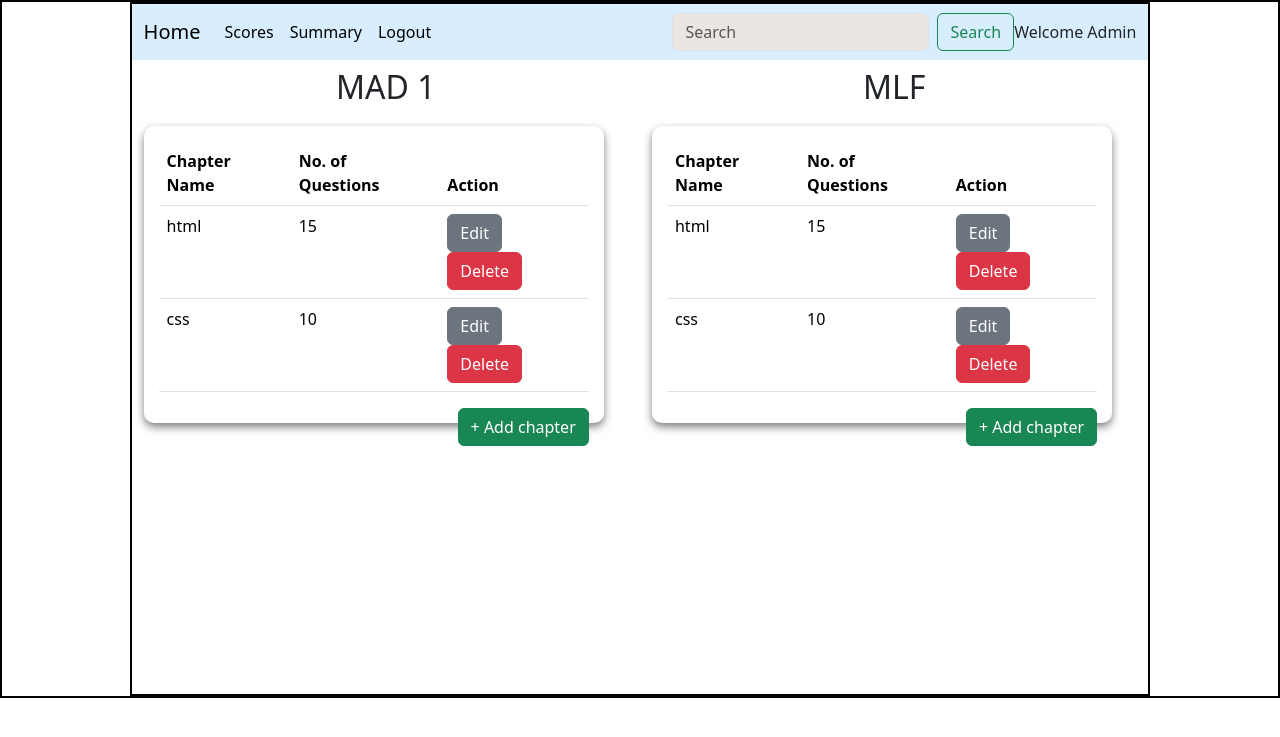
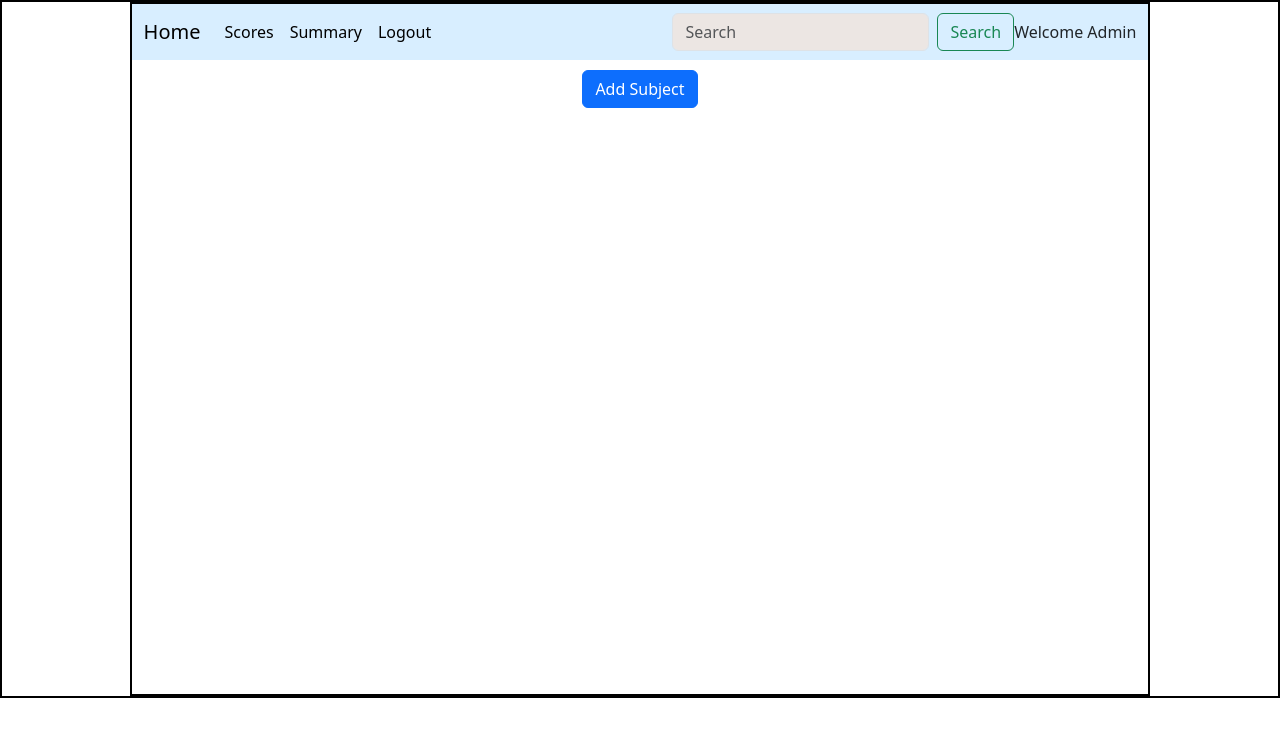
Before and after one commit to 23f2000790/Quiz-Master-MAD1-Project-Vivek, a Flask app: page /admin in a window 1280 px wide. Shown: the top 737 px of the page. Run offline with Flask 3, Linux system fonts and the light colour scheme.

Commit message:
made add subject button which uses database

```diff
--- a/application/controllers.py
+++ b/application/controllers.py
@@ -6,6 +6,8 @@ from .models import *
 @app.route('/', methods=['GET','POST'])
 def Welcome():
     return render_template('welcome.html')
+
+
 
 @app.route('/userlogin', methods=['GET','POST'])
 def user_login():
@@ -63,3 +65,22 @@ def user_scores():
 @app.route('/admin',methods=['GET','POST'])
 def admin_dashboard():
     return render_template('admin_dashboard.html')
+
+@app.route('/addsubject')
+def addsubject():
+    return render_template('add_subject.html')
+
+@app.route('/addsubject2',methods=['GET','POST'])
+def add_subject():
+    if request.form.get('submit') == "Cancel":
+        return redirect('/admin')
+    name = request.form.get("name")
+    desc = request.form.get("dsc")
+    sub = Subject.query.filter_by(name=name).first()
+    if sub:
+        return "Subject Already Exists :("
+    else:
+        subject = Subject(name=name,description=desc)
+        db.session.add(subject)
+        db.session.commit()
+        return redirect('/admin')
--- a/templates/admin_dashboard.html
+++ b/templates/admin_dashboard.html
@@ -34,7 +34,10 @@
                   <span>Welcome Admin</span>
                 </div>
               </nav>
-              <div class="container">
+              <div class="text-center">
+                <a href="/addsubject" class="btn btn-primary" style="position: relative;; margin-top: 10px;">Add Subject</a>
+              </div>
+          <!--<div class="container">
                 <div class="row">
 
                   <div class="col-md-6">
@@ -105,7 +108,7 @@
                     </div>
                   </div>
                 </div>
-              </div>
+              </div>-->
         </div>
     </div>
 </body>
--- a/templates/welcome.html
+++ b/templates/welcome.html
@@ -10,12 +10,10 @@
         <div id = "canvas">
             <h1 style="text-align: center;">Welcome to Quiz Master</h1>
             <div class="text-center">
-                <!-- Login Button -->
                 <a href="/userlogin" class="btn btn-primary">Login</a>
             </div>
             <br>
             <div class="text-center">
-                <!-- Register Button -->
                 <a href="/register" class="btn btn-primary">Register</a>
             </div>
         </div>
```
Also changed, not shown: templates/add_subject.html (added, +31 -0 lines), instance/quizmasterdata.sqlite3.
